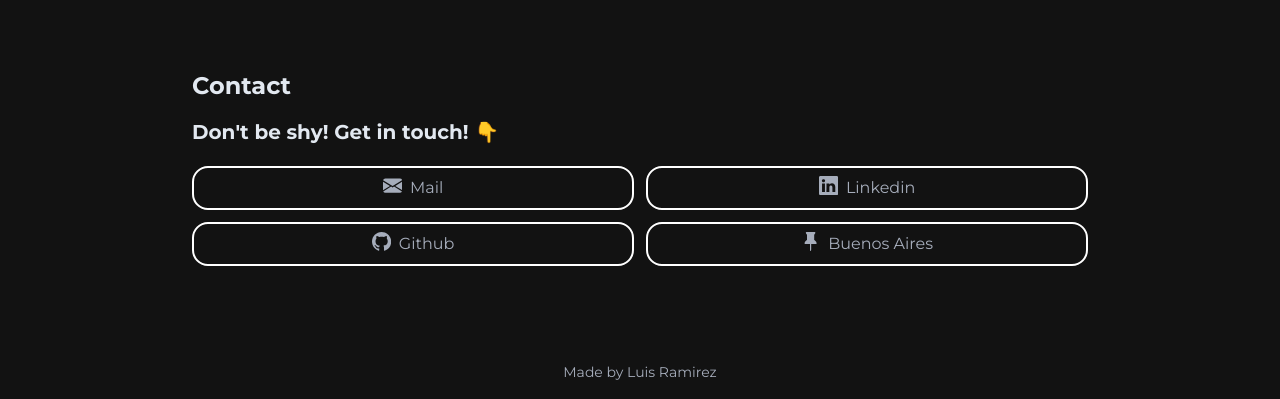
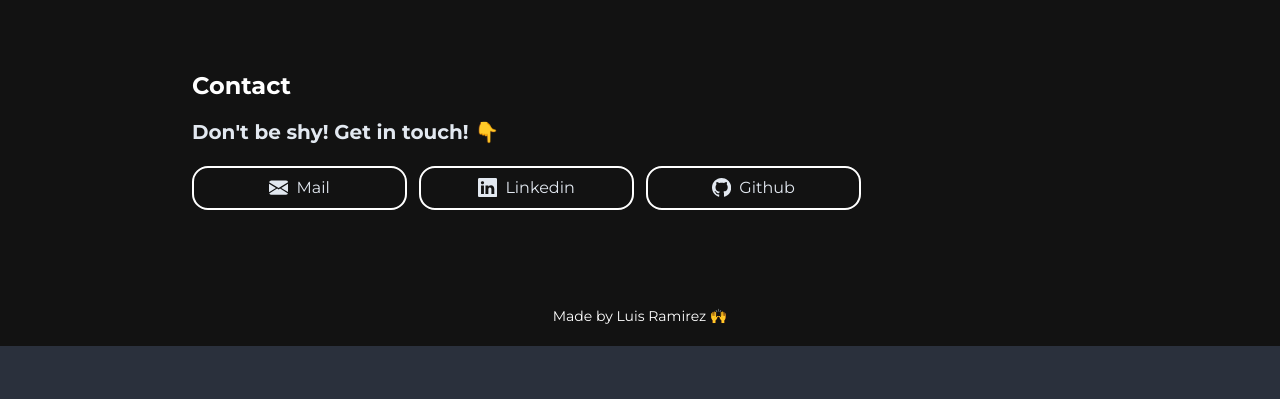
Before and after one commit to Louisit0/Portfolio, a React (Vite) app: page / in a window 1280 px wide. Shown: the part 2592-2991 px from the top of the page. After the commit the page ends 2938 px from the top, so only its background shows below. Built offline with nearby package versions, Linux system fonts and the light colour scheme.

Commit message:
font size, and color text changes.

```diff
--- a/src/components/Contact.jsx
+++ b/src/components/Contact.jsx
@@ -12,48 +12,30 @@ const Contact = () => {
   return (
     <section id="Contact" className="flex flex-col pb-5">
       <div className="flex flex-row">
-        <h2 className="text-2xl text-slate-200 font-bold">Contact</h2>
+        <h2 className="text-2xl text-white font-bold">Contact</h2>
       </div>
-      <div className="md:mx-0 mb-16">
-        <h3 className="text-xl font-bold text-slate-200 md:text-xl my-4">
+      <div className="md:mx-0 mb-16 text-slate-200">
+        <h3 className="text-xl font-bold md:text-xl my-4">
           Don't be shy! Get in touch! 👇
         </h3>
-        <div className="grid grid-cols-2 gap-3 mt-5 ">
+        <div className="grid grid-cols-2 md:grid-cols-4 gap-3 mt-5 ">
           <div className="flex flex-row justify-center py-2 border-2 border-white rounded-2xl">
-            <BsFillEnvelopeFill size="1.2rem" />
+            <BsFillEnvelopeFill size="1.2rem" className="self-center" />
             <h3 className="ml-2">Mail</h3>
           </div>
           <div className="flex flex-row justify-center py-2 border-2 border-white rounded-2xl">
-            <BsLinkedin size="1.2rem" />
+            <BsLinkedin size="1.2rem" className="self-center" />
             <h3 className="ml-2">Linkedin</h3>
           </div>
           <div className="flex flex-row justify-center py-2 border-2 border-white rounded-2xl">
-            <BsGithub size="1.2rem" />
+            <BsGithub size="1.2rem" className="self-center" />
             <h3 className="ml-2">Github</h3>
-          </div>
-          <div className="flex flex-row justify-center py-2 border-2 border-white rounded-2xl">
-            <BsFillPinFill size="1.2rem" />
-            <h3 className="ml-2">Buenos Aires</h3>
           </div>
         </div>
       </div>
-      {/* <div className="mt-10">
-        <ul className="flex flex-wrap gap-16  justify-center">
-          <li>
-            <BsGithub size="1.5rem" className="hover:fill-warning" />
-          </li>
-          <li>
-            <BsLinkedin size="1.5rem" className=" hover:fill-warning" />
-          </li>
-          <li>
-            <BsInstagram size="1.5rem" className=" hover:fill-warning" />
-          </li>
-          <li>
-            <BsTwitter size="1.5rem" className=" hover:fill-warning" />
-          </li>
-        </ul>
-      </div> */}
-      <p className="mt-8 text-center text-sm">Made by Luis Ramirez</p>
+      <p className="mt-8 text-center text-sm text-white">
+        Made by Luis Ramirez 🙌
+      </p>
     </section>
   );
 };
```
